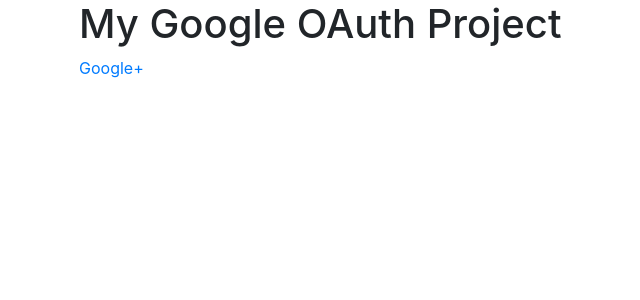
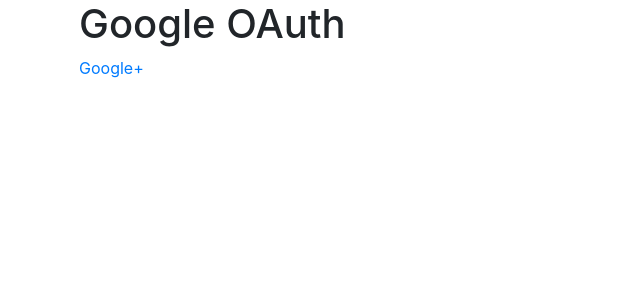
Before and after one commit to Arjun668/sudofire, a Django app: template authentication/templates/authentication/index.html in a window 1280 px wide. Shown: the top 300 px of the page, without its empty margins (6-646 px from the left). Run offline with Django 4.2, Linux system fonts and the light colour scheme; the template is opened without the code that fills it, so the values that code supplies are empty.

Commit message:
Google OAUTH

```diff
--- a/authentication/templates/authentication/index.html
+++ b/authentication/templates/authentication/index.html
@@ -13,7 +13,7 @@
 
 
 <div class="container">
-    <h1>My Google OAuth Project </h1>
+    <h1>Google OAuth </h1>
     <a href="{% url "social:begin" "google-oauth2" %}">Google+</a>
 </div>
 
```
